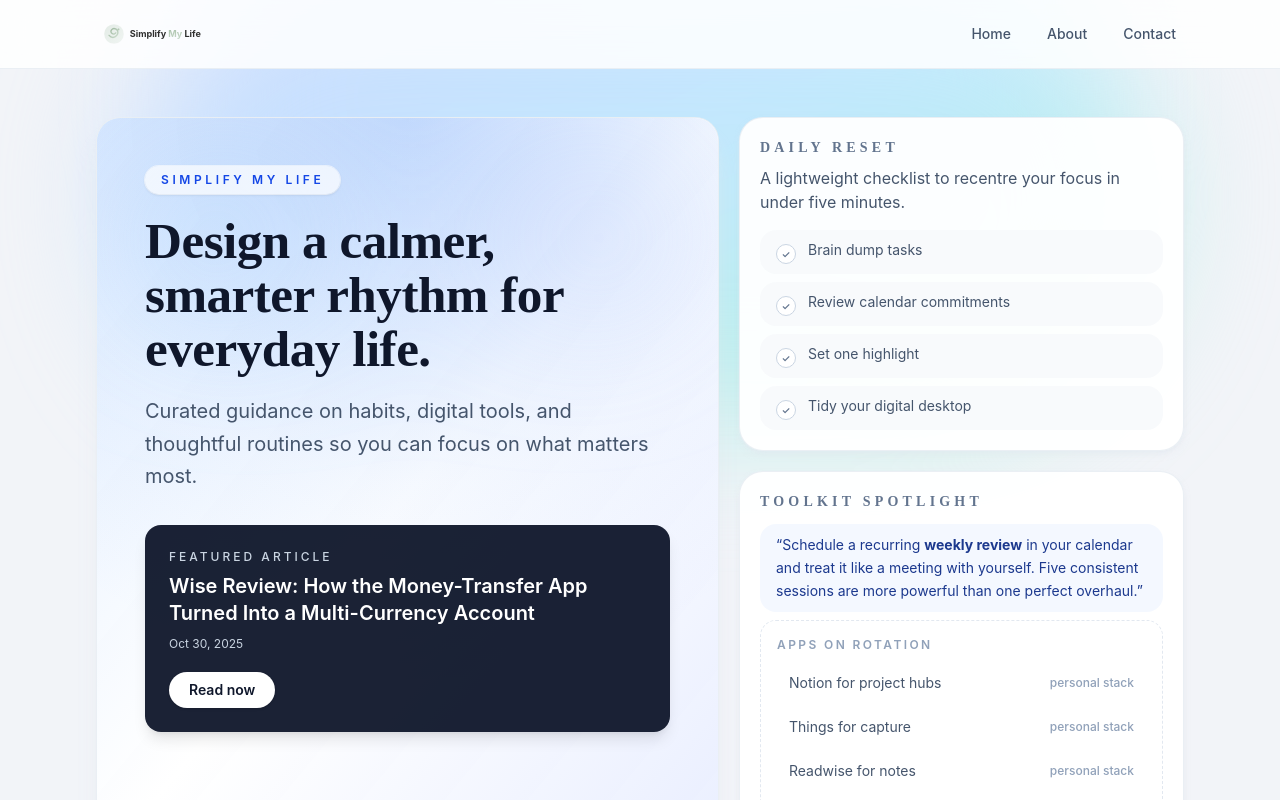
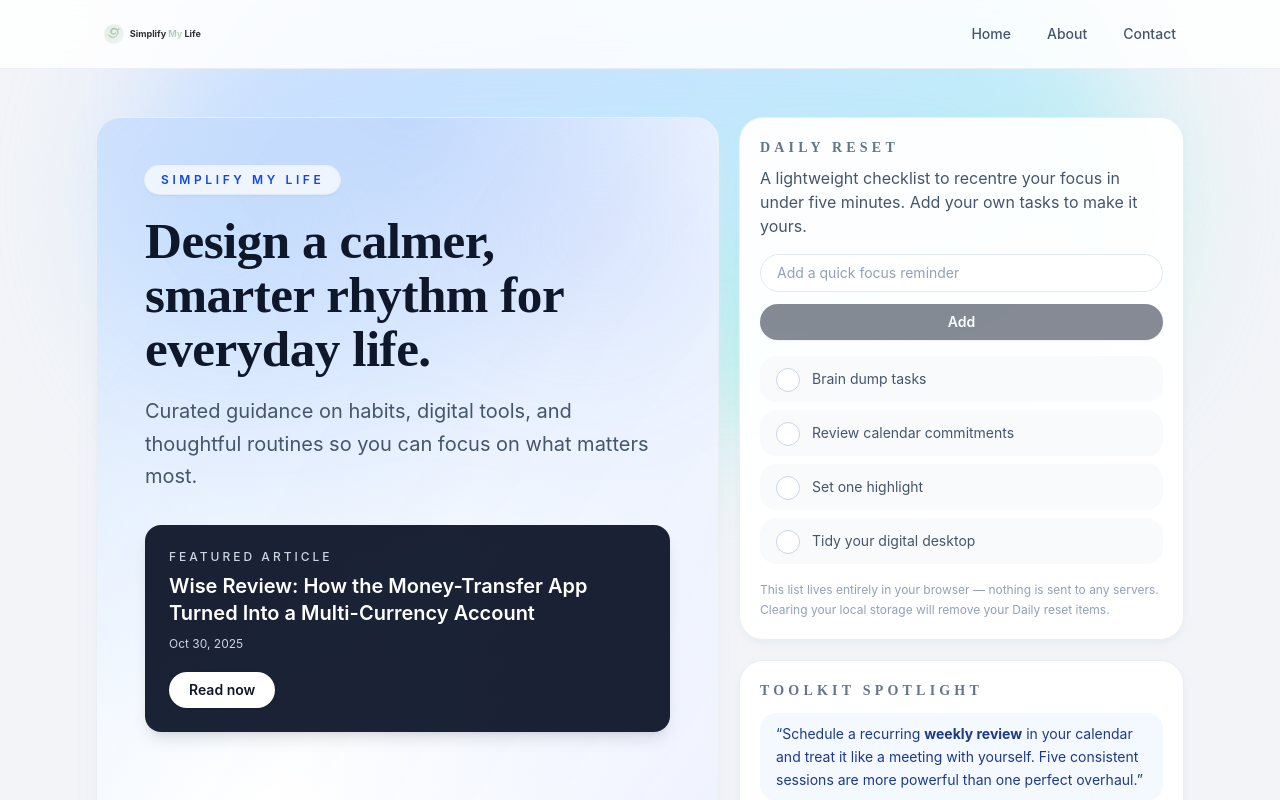
Before and after one commit to chetanbasuray/simplifymylife-blog, a Next.js app: page / in a window 1280 px wide. Shown: the top 800 px of the page. Built offline with nearby package versions, Linux system fonts and the light colour scheme.

Commit message:
Add interactive Daily reset checklist

```diff
--- a/src/app/page.jsx
+++ b/src/app/page.jsx
@@ -2,6 +2,8 @@ import fs from "fs";
 import path from "path";
 import matter from "gray-matter";
 import Link from "next/link";
+
+import DailyResetChecklist from "@/components/DailyResetChecklist";
 
 function parseDate(value) {
   const timestamp = Date.parse(value);
@@ -46,7 +48,8 @@ export default async function HomePage({ searchParams }) {
     a.localeCompare(b),
   );
 
-  const tagParam = searchParams?.tag;
+  const resolvedSearchParams = await searchParams;
+  const tagParam = resolvedSearchParams?.tag;
   const activeTag = Array.isArray(tagParam) ? tagParam[0] : tagParam;
   const normalizedTag = activeTag ? decodeURIComponent(activeTag) : "";
 
@@ -129,24 +132,7 @@ export default async function HomePage({ searchParams }) {
           </div>
 
           <div className="grid gap-5">
-            <div className="rounded-3xl border border-slate-200/70 bg-white/95 p-5 shadow-md shadow-slate-200/50">
-              <h2 className="text-sm font-semibold uppercase tracking-[0.3em] text-slate-500">Daily reset</h2>
-              <p className="mt-2 text-base text-slate-600">
-                A lightweight checklist to recentre your focus in under five minutes.
-              </p>
-              <ul className="mt-4 space-y-2 text-sm text-slate-600">
-                {["Brain dump tasks", "Review calendar commitments", "Set one highlight", "Tidy your digital desktop"].map(
-                  (item) => (
-                    <li key={item} className="flex items-start gap-3 rounded-2xl bg-slate-50/90 px-4 py-2.5">
-                      <span className="mt-1 inline-flex h-5 w-5 flex-none items-center justify-center rounded-full border border-slate-300 bg-white text-[10px] font-semibold text-slate-500">
-                        ✓
-                      </span>
-                      <span className="leading-snug">{item}</span>
-                    </li>
-                  ),
-                )}
-              </ul>
-            </div>
+            <DailyResetChecklist />
 
             <div className="rounded-3xl border border-slate-200/70 bg-white/95 p-5 shadow-md shadow-slate-200/50">
               <h2 className="text-sm font-semibold uppercase tracking-[0.3em] text-slate-500">Toolkit spotlight</h2>
--- /dev/null
+++ b/src/components/DailyResetChecklist.jsx
@@ -0,0 +1,213 @@
+"use client";
+
+import { useEffect, useMemo, useState } from "react";
+
+const STORAGE_KEY = "dailyResetTodos";
+
+const defaultTodos = [
+  {
+    id: "default-1",
+    text: "Brain dump tasks",
+    completed: false,
+  },
+  {
+    id: "default-2",
+    text: "Review calendar commitments",
+    completed: false,
+  },
+  {
+    id: "default-3",
+    text: "Set one highlight",
+    completed: false,
+  },
+  {
+    id: "default-4",
+    text: "Tidy your digital desktop",
+    completed: false,
+  },
+];
+
+function normalizeTodos(todos) {
+  if (!Array.isArray(todos)) {
+    return defaultTodos;
+  }
+
+  return todos
+    .filter((item) => typeof item?.text === "string" && item.text.trim().length > 0)
+    .map((item, index) => ({
+      id: item.id || `restored-${index}-${item.text}`,
+      text: item.text.trim(),
+      completed: Boolean(item.completed),
+    }));
+}
+
+function getInitialTodos() {
+  if (typeof window === "undefined") {
+    return [...defaultTodos];
+  }
+
+  try {
+    const stored = window.localStorage.getItem(STORAGE_KEY);
+    if (!stored) {
+      return [...defaultTodos];
+    }
+
+    const parsed = JSON.parse(stored);
+    const restored = normalizeTodos(parsed);
+
+    if (restored.length === 0) {
+      return [...defaultTodos];
+    }
+
+    const incomplete = restored.filter((todo) => !todo.completed);
+    const complete = restored.filter((todo) => todo.completed);
+    return [...incomplete, ...complete];
+  } catch (error) {
+    console.warn("Unable to load stored Daily reset list", error);
+    return [...defaultTodos];
+  }
+}
+
+function moveTodo(todos, toggled) {
+  const remaining = todos.filter((todo) => todo.id !== toggled.id);
+  const incomplete = remaining.filter((todo) => !todo.completed);
+  const complete = remaining.filter((todo) => todo.completed);
+
+  if (toggled.completed) {
+    return [...incomplete, ...complete, toggled];
+  }
+
+  return [toggled, ...incomplete, ...complete];
+}
+
+function addTodoToList(todos, newTodo) {
+  const incomplete = todos.filter((todo) => !todo.completed);
+  const complete = todos.filter((todo) => todo.completed);
+  return [newTodo, ...incomplete, ...complete];
+}
+
+export default function DailyResetChecklist() {
+  const [todos, setTodos] = useState(getInitialTodos);
+  const [draft, setDraft] = useState("");
+
+  useEffect(() => {
+    if (typeof window === "undefined") {
+      return;
+    }
+
+    try {
+      window.localStorage.setItem(STORAGE_KEY, JSON.stringify(todos));
+    } catch (error) {
+      console.warn("Unable to persist Daily reset list", error);
+    }
+  }, [todos]);
+
+  const completedCount = useMemo(() => todos.filter((todo) => todo.completed).length, [todos]);
+
+  function handleSubmit(event) {
+    event.preventDefault();
+    const value = draft.trim();
+    if (!value) {
+      return;
+    }
+
+    const newTodo = {
+      id: `todo-${Date.now()}-${Math.random().toString(16).slice(2)}`,
+      text: value,
+      completed: false,
+    };
+
+    setTodos((current) => addTodoToList(current, newTodo));
+    setDraft("");
+  }
+
+  function handleToggle(id) {
+    setTodos((current) => {
+      let toggledTodo = null;
+      const updated = current.map((todo) => {
+        if (todo.id !== id) {
+          return todo;
+        }
+
+        toggledTodo = { ...todo, completed: !todo.completed };
+        return toggledTodo;
+      });
+
+      if (!toggledTodo) {
+        return current;
+      }
+
+      return moveTodo(updated, toggledTodo);
+    });
+  }
+
+  return (
+    <div className="rounded-3xl border border-slate-200/70 bg-white/95 p-5 shadow-md shadow-slate-200/50">
+      <div className="space-y-2">
+        <h2 className="text-sm font-semibold uppercase tracking-[0.3em] text-slate-500">Daily reset</h2>
+        <p className="text-base text-slate-600">
+          A lightweight checklist to recentre your focus in under five minutes. Add your own tasks to make it yours.
+        </p>
+      </div>
+
+      <form className="mt-4 flex flex-col gap-3 sm:flex-row" onSubmit={handleSubmit}>
+        <label className="sr-only" htmlFor="daily-reset-add">
+          Add a new Daily reset item
+        </label>
+        <input
+          id="daily-reset-add"
+          name="daily-reset-add"
+          value={draft}
+          onChange={(event) => setDraft(event.target.value)}
+          className="flex-1 rounded-full border border-slate-200 bg-white px-4 py-2 text-sm text-slate-700 placeholder:text-slate-400 focus:border-blue-400 focus:outline-none focus:ring-2 focus:ring-blue-200"
+          placeholder="Add a quick focus reminder"
+          autoComplete="off"
+        />
+        <button
+          type="submit"
+          className="inline-flex items-center justify-center rounded-full bg-slate-900 px-5 py-2 text-sm font-semibold text-white shadow-sm transition hover:bg-slate-800 disabled:cursor-not-allowed disabled:opacity-50"
+          disabled={!draft.trim()}
+        >
+          Add
+        </button>
+      </form>
+
+      <ul className="mt-4 space-y-2 text-sm text-slate-600">
+        {todos.map((todo) => (
+          <li
+            key={todo.id}
+            className="group flex items-center gap-3 rounded-2xl bg-slate-50/90 px-4 py-2.5"
+          >
+            <button
+              type="button"
+              onClick={() => handleToggle(todo.id)}
+              className="mt-0.5 inline-flex h-6 w-6 flex-none items-center justify-center rounded-full border border-slate-300 bg-white text-[12px] font-semibold text-slate-500 transition hover:border-blue-400 hover:text-blue-500 focus:outline-none focus:ring-2 focus:ring-blue-200"
+              aria-pressed={todo.completed}
+              aria-label={todo.completed ? "Mark task as not done" : "Mark task as done"}
+            >
+              {todo.completed ? "✓" : ""}
+            </button>
+            <span
+              className={`flex-1 leading-snug transition group-hover:text-slate-700 ${
+                todo.completed ? "text-slate-400 line-through" : ""
+              }`}
+            >
+              {todo.text}
+            </span>
+          </li>
+        ))}
+      </ul>
+
+      <p className="mt-4 text-xs leading-relaxed text-slate-400">
+        This list lives entirely in your browser — nothing is sent to any servers. Clearing your local storage will remove
+        your Daily reset items.
+      </p>
+
+      {completedCount > 0 && (
+        <p className="mt-1 text-xs font-medium uppercase tracking-[0.2em] text-slate-400">
+          {completedCount} {completedCount === 1 ? "task" : "tasks"} complete
+        </p>
+      )}
+    </div>
+  );
+}
```
